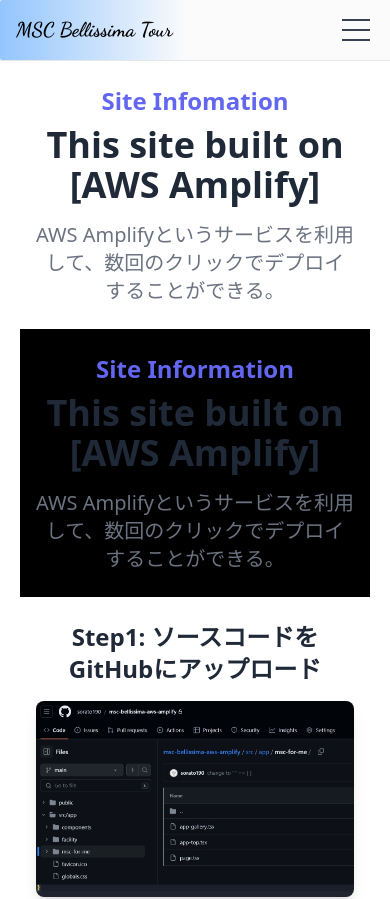
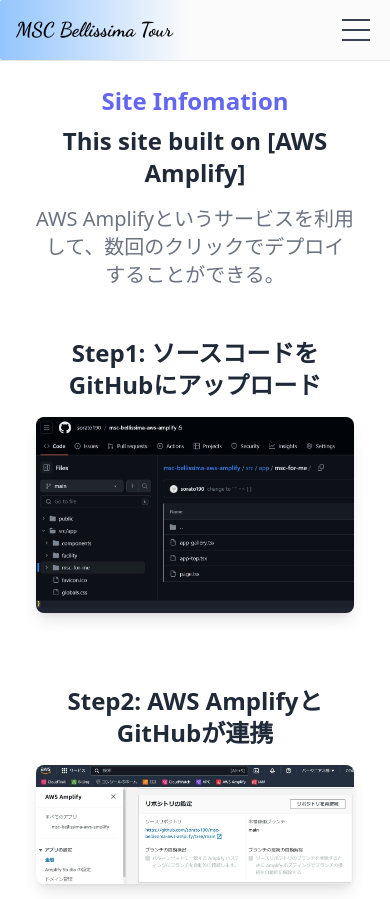
Before and after one commit to sorato190/msc-bellissima-aws-amplify, a Next.js app: page /built-on-aws in a window 390 px wide. Shown: the top 899 px of the page. Built offline with nearby package versions, Linux system fonts and the light colour scheme; a web font is replaced by a local one.

Commit message:
軽微修正

```diff
--- a/src/app/built-on-aws/page.tsx
+++ b/src/app/built-on-aws/page.tsx
@@ -17,18 +17,7 @@
       <div className="bg-white py-6 sm:py-8 lg:py-12">
         <div className="mx-auto max-w-screen-2xl px-4 md:px-8">
           <p className="mb-2 text-center font-semibold text-indigo-500 md:mb-3 text-2xl">Site Infomation</p>
-
-          <h2 className="mb-4 text-center text-2xl font-bold text-gray-800 md:mb-6 text-4xl">This site built on [AWS Amplify]</h2>
-
-          <p className="mx-auto max-w-screen-2xl text-center text-gray-500 text-xl">AWS Amplifyというサービスを利用して、数回のクリックでデプロイすることができる。</p>
-        </div>
-      </div>
-      {/*  */}
-      <div className="relative bg-white py-6 sm:py-8 lg:py-12 overflow-hidden">
-        <div className="absolute top-0 bottom-0 right-0 left-0 w-full h-full bg-black transform skew-y-24 origin-top-right"></div>
-        <div className="mx-auto max-w-screen-2xl px-4 md:px-8 relative z-10">
-          <p className="mb-2 text-center font-semibold text-indigo-500 md:mb-3 text-2xl">Site Information</p>
-          <h2 className="mb-4 text-center text-2xl font-bold text-gray-800 md:mb-6 text-4xl">This site built on [AWS Amplify]</h2>
+          <h2 className="mb-4 text-center text-2xl font-bold text-gray-800 md:mb-6 md:text-4xl">This site built on [AWS Amplify]</h2>
           <p className="mx-auto max-w-screen-2xl text-center text-gray-500 text-xl">AWS Amplifyというサービスを利用して、数回のクリックでデプロイすることができる。</p>
         </div>
       </div>
--- a/src/app/components/header.tsx
+++ b/src/app/components/header.tsx
@@ -17,7 +17,6 @@
     return currPath === path ? 'text-indigo-500' : 'text-gray-900';
   };
   const handleMenuOpen = () => { setOpenMenu(!openMenu) }
-
 
   return (
     <>
--- a/src/app/top/tour-timeline.tsx
+++ b/src/app/top/tour-timeline.tsx
@@ -6,7 +6,7 @@
 
   const { ref, inView } = useInView({
     threshold: 0.1,
-    // triggerOnce: true
+    triggerOnce: true
   });
 
   return (
```
